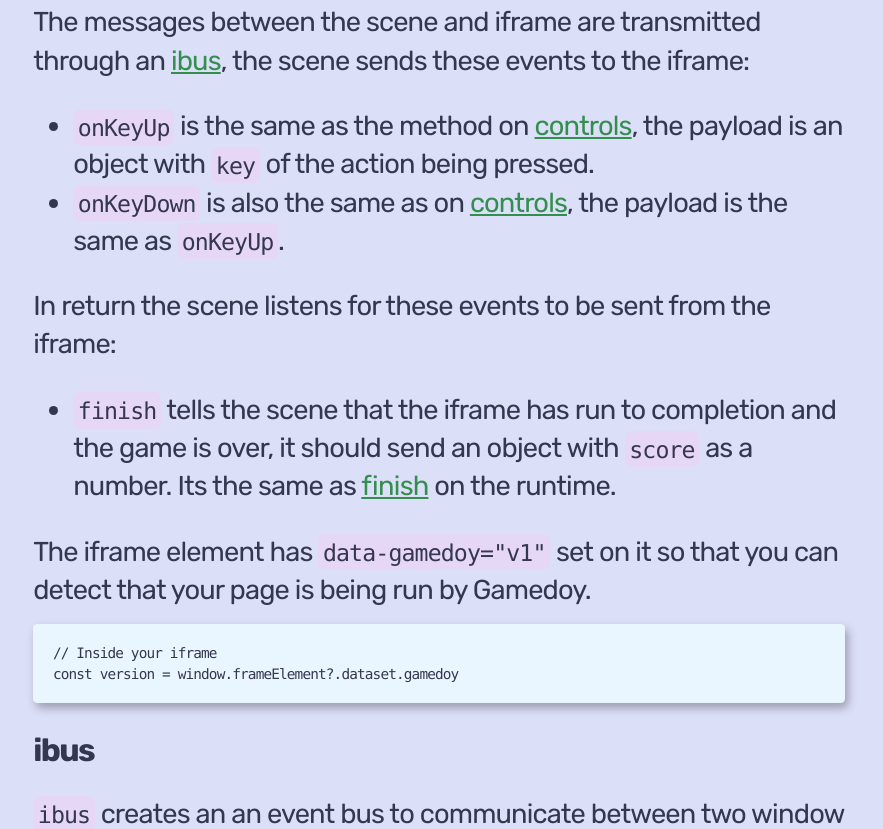
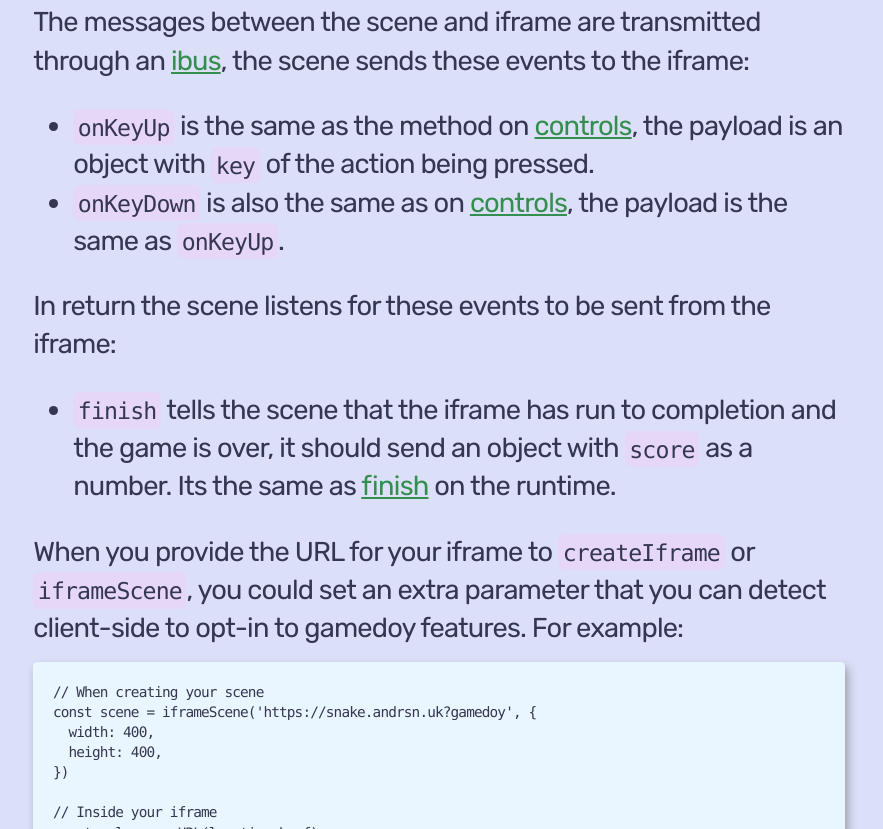
Before and after one commit to robb-j/gamedoy, an Eleventy site: page docs/game-dev.md in a window 1280 px wide. Shown: the part 11171-12000 px from the top of the page, without its empty margins (201-1084 px from the left). Built offline with nearby package versions, Linux system fonts and the light colour scheme; Eleventy itself is replaced by a stand-in of ours; code samples lack their colours; files that its build step writes are made by us from their sources.

Commit message:
update docs on gamedoy detection

````diff
--- a/docs/game-dev.md
+++ b/docs/game-dev.md
@@ -303,11 +303,21 @@ In return the scene listens for these events to be sent from the iframe:
 
 - `finish` tells the scene that the iframe has run to completion and the game is over, it should send an object with `score` as a number. Its the same as [finish](#finish) on the runtime.
 
-The iframe element has `data-gamedoy="v1"` set on it so that you can detect that your page is being run by Gamedoy.
+When you provide the URL for your iframe to `createIframe` or `iframeScene`, you could set an extra parameter that you can detect client-side to opt-in to gamedoy features. For example:
 
 ```ts
+// When creating your scene
+const scene = iframeScene('https://snake.andrsn.uk?gamedoy', {
+  width: 400,
+  height: 400,
+})
+
 // Inside your iframe
-const version = window.frameElement?.dataset.gamedoy
+const url = new URL(location.href)
+if (url.searchParams.has('gamedoy')) {
+  const runtime = iruntime(window)
+  // ...
+}
 ```
 
 ### ibus
--- a/library/demo.ts
+++ b/library/demo.ts
@@ -9,7 +9,7 @@ async function main() {
     version: 'v0.1.2',
   })
 
-  const scene = iframeScene('https://snake.andrsn.uk/', {
+  const scene = iframeScene('https://snake.andrsn.uk?gamedoy', {
     width: 400,
     height: 400,
   }) as IframeScene
````
